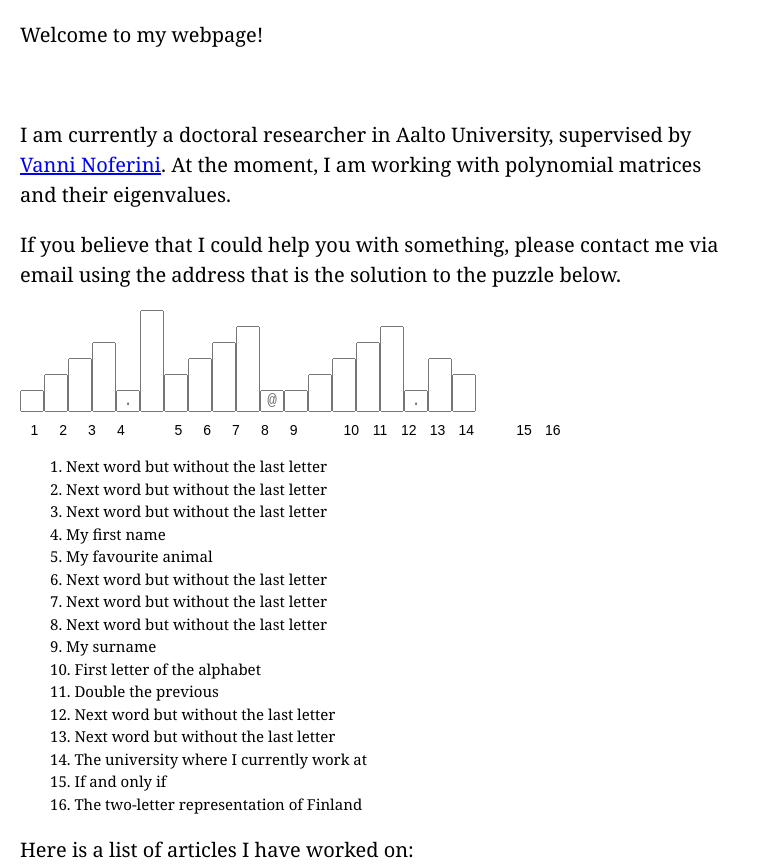
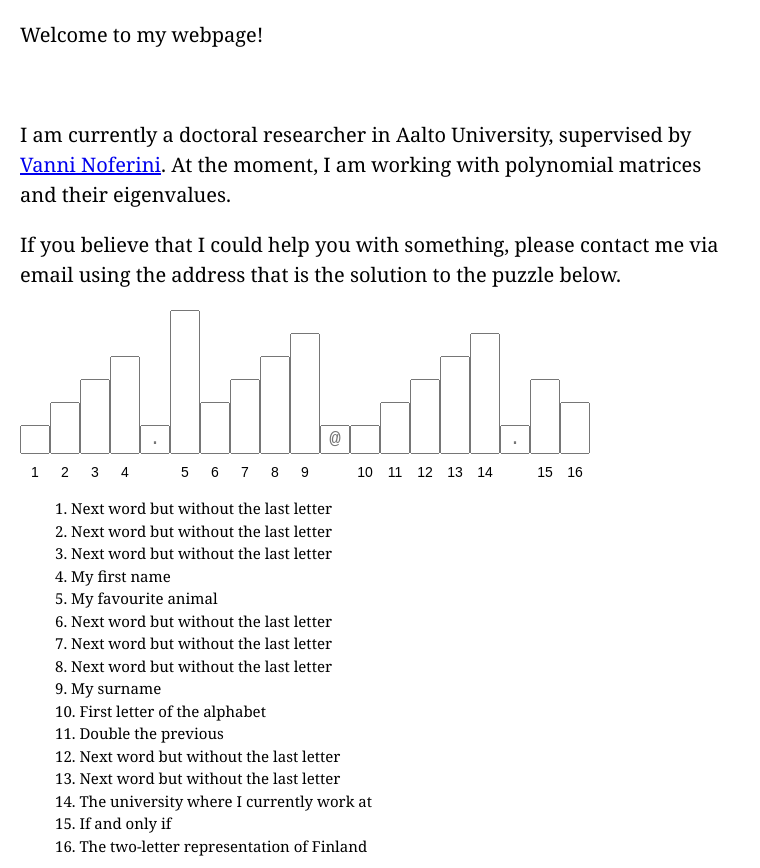
Before and after one commit to EtnaLindy/etnalindy.github.io, a plain HTML site: page index.html in a window 1280 px wide. Shown: the top 868 px of the page, without its empty margins (0-760 px from the left). Drawn offline with Linux system fonts and the light colour scheme.

Commit message:
borderbox  is my friend

```diff
--- a/mystyle.css
+++ b/mystyle.css
@@ -13,9 +13,10 @@ body {
 
 .word {
     text-align:center;
-    width:3%;
-    line-height:100%;
-    font-size: 100%;
+    box-sizing: border-box;
+    width:5%;
+    line-height:120%;
+    font-size: 120%;
     text-transform: uppercase;
     font-family: "Courier New";
     outline: none;
@@ -37,7 +38,9 @@ li {
 .numbers {
     display: grid;
     width: 100%;
-    grid-template-columns:  4.8% 4.8% 4.8% 4.8% 4.8% 4.8% 4.8% 4.8% 4.8% 4.8% 4.8% 4.8% 4.8% 4.8% 4.8% 4.8% 4.8% 4.8% 4.8% 4.8%;
+    max-width:600px;
+    box-sizing: border-box;
+    grid-template-columns:  5% 5% 5% 5% 5% 5% 5% 5% 5% 5% 5% 5% 5% 5% 5% 5% 5% 5% 5% 5% 5% 5% 5% 5%;
     text-align:center;
     margin-top: -10px;
 }
```
Also changed, not shown: index.html (+1 -2 lines).
